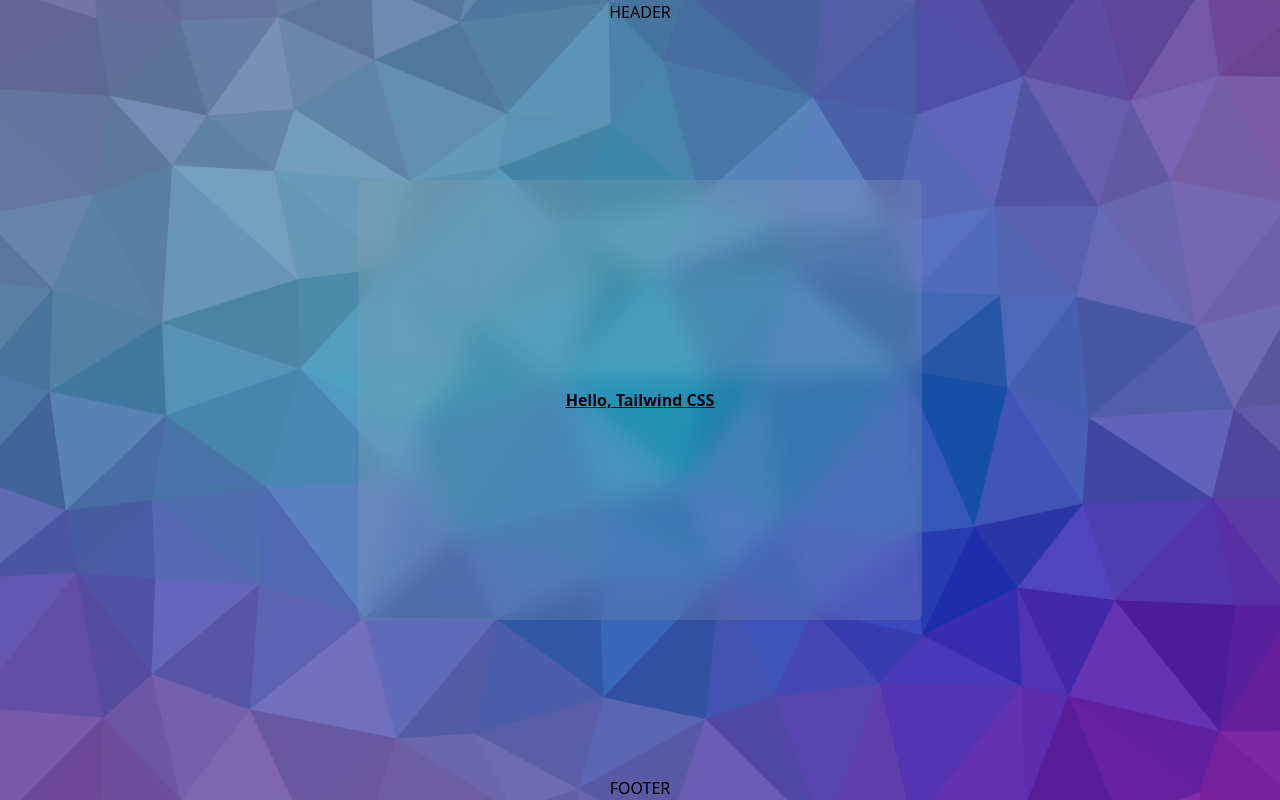
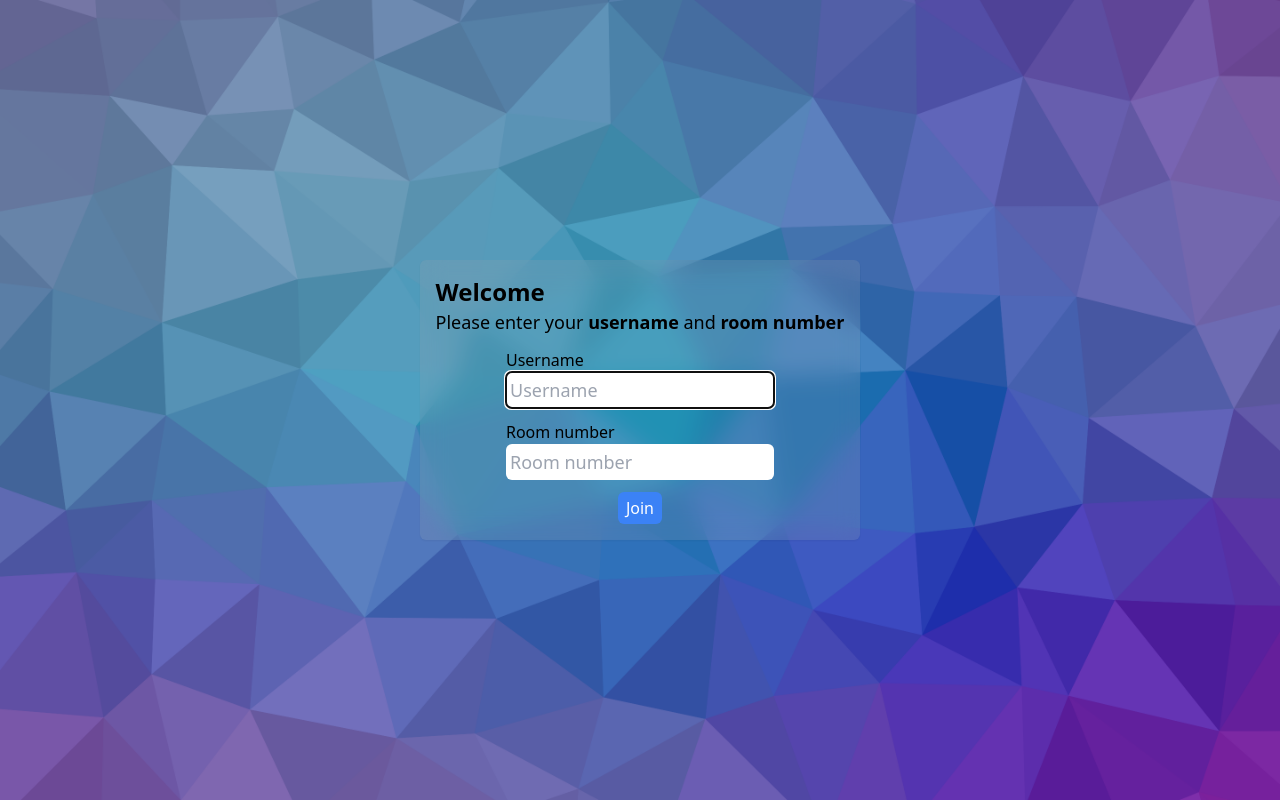
Before and after one commit to yareach8345/socket-jam-frontend, a Nuxt app: page / in a window 1280 px wide. Built offline with nearby package versions, Linux system fonts and the light colour scheme.

Commit message:
feature - 메인 페이지 작성

```diff
--- a/app/layouts/default.vue
+++ b/app/layouts/default.vue
@@ -4,15 +4,11 @@
 
 <template>
   <div class="flex flex-col items-center justify-between min-h-screen bg-[url(/image/background/dark-blue.png)] bg-cover bg-center">
-    <header>
-      HEADER
-    </header>
-    <main class="bg-gray-400 bg-opacity-20 rounded-md border-white/20 backdrop-blur-md">
+    <header></header>
+    <main class="bg-gray-400 bg-opacity-20 rounded-md shadow-sm border-white/40 backdrop-blur-md">
       <slot/>
     </main>
-    <footer>
-      FOOTER
-    </footer>
+    <footer></footer>
   </div>
 </template>
 
--- a/app/pages/index.vue
+++ b/app/pages/index.vue
@@ -1,9 +1,46 @@
 <script setup lang="ts">
+import { fromEvent } from 'rxjs'
 
+const userName = ref('')
+const roomNumber = ref('')
+
+const joinRoom = () => {
+  console.log(userName.value, roomNumber.value)
+}
 </script>
 
 <template>
-  <div class="text-primary font-bold underline p-52">Hello, Tailwind CSS</div>
+  <div class="p-4 flex flex-col justify-center items-center gap-3">
+    <div>
+      <h2 class="font-bold text-2xl">Welcome</h2>
+      <p class="text-lg">Please enter your <b>username</b> and <b>room number</b></p>
+    </div>
+    <form
+        @submit.prevent="joinRoom"
+        class="flex flex-col gap-3 items-center"
+    >
+      <label>
+        Username<br>
+        <input
+            class="text-lg p-1 rounded-md"
+            type="text" placeholder="Username"
+            required
+            autofocus
+            v-model="userName"
+        />
+      </label>
+      <label>
+        Room number<br>
+        <input
+            class="text-lg p-1 rounded-md"
+            type="text" placeholder="Room number"
+            required
+            v-model="roomNumber"
+        />
+      </label>
+      <button class="bg-blue-500 hover:bg-blue-700 transition-colors text-white py-1 px-2 rounded-md">Join</button>
+    </form>
+  </div>
 </template>
 
 <style scoped>
```
